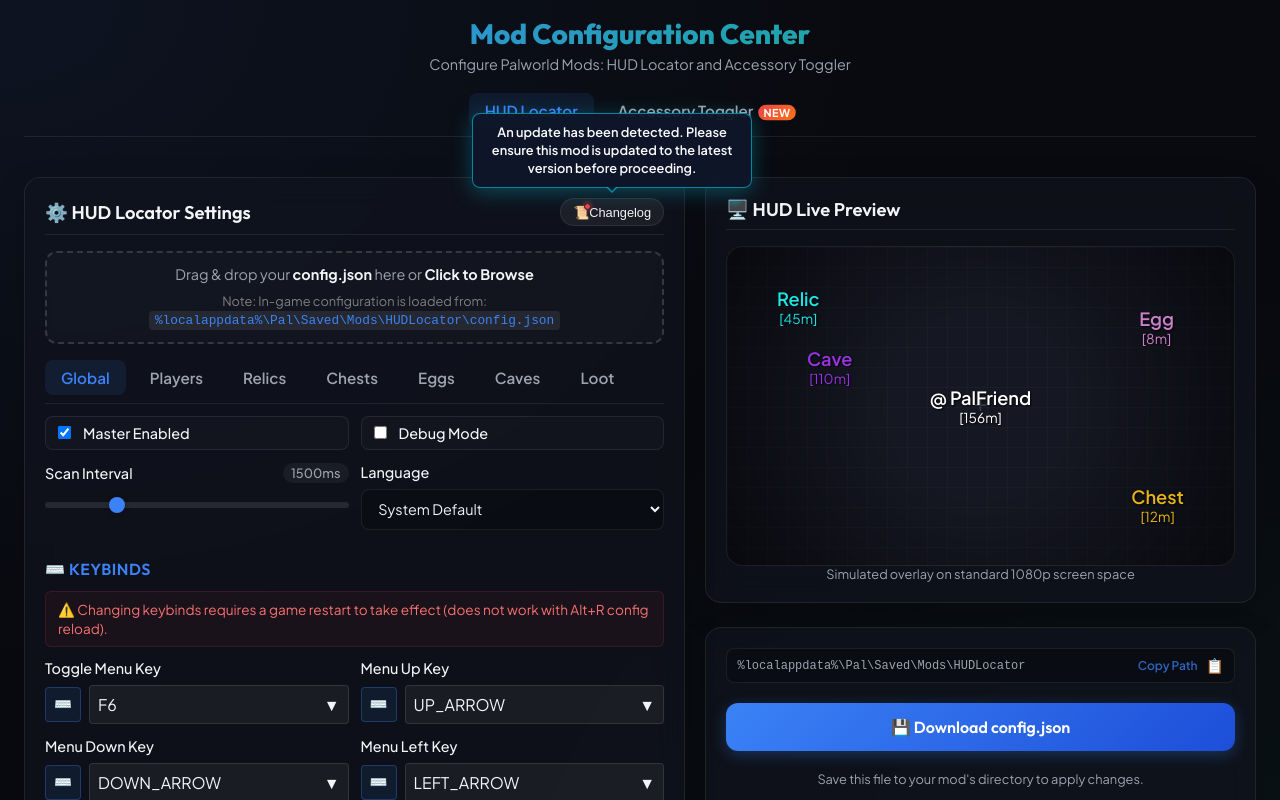
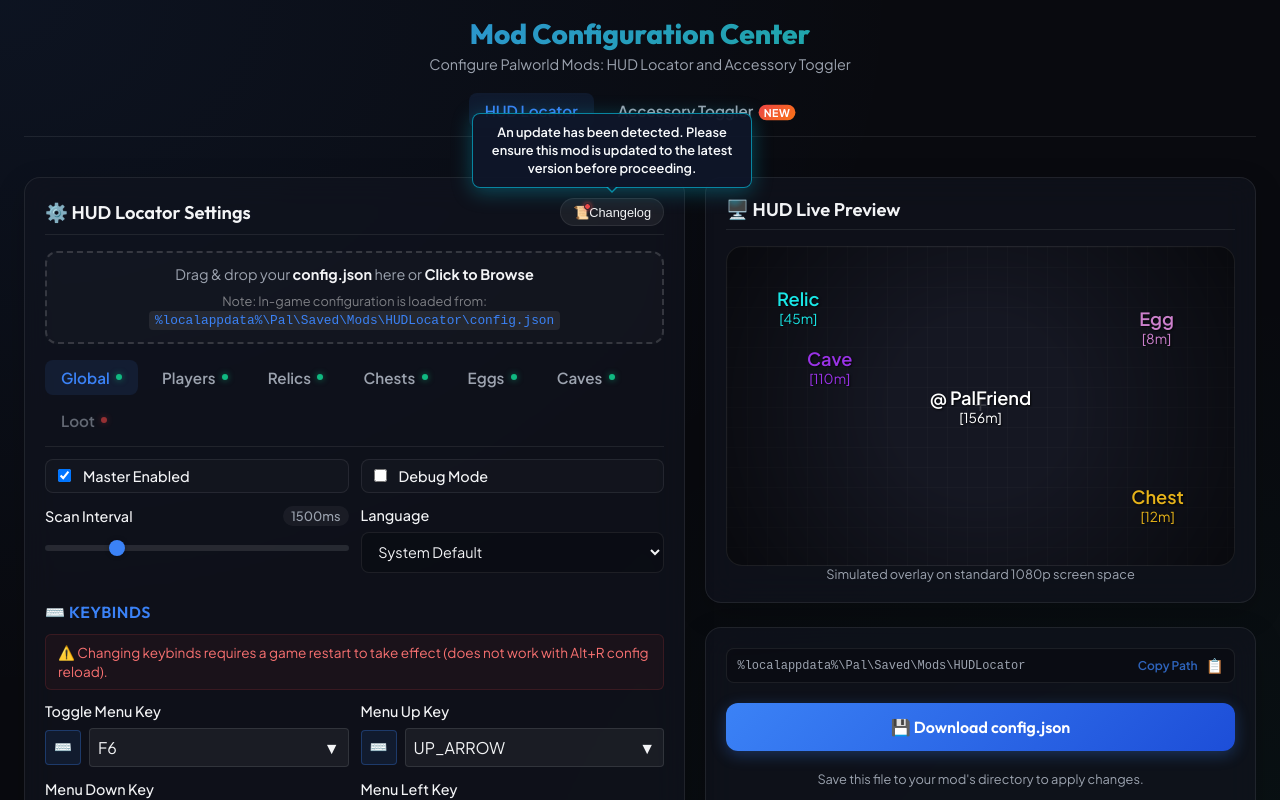
Before and after one commit to Srlimao/will-palmods-configurator, a React (Vite) app: page / in a window 1280 px wide. Shown: the top 800 px of the page. Built offline with nearby package versions, Linux system fonts and the light colour scheme.

Commit message:
Add visual status indicators (dots and opacity dims) to trackers and a master disabled warning banner to HUD preview

```diff
--- a/src/features/hud-locator/HUDLocatorConfig.jsx
+++ b/src/features/hud-locator/HUDLocatorConfig.jsx
@@ -325,15 +325,25 @@
         </div>
 
         <div className={styles.tabs}>
-          {['Global', 'Players', 'Relics', 'Chests', 'Eggs', 'Caves', 'Loot'].map(tab => (
+          {['Global', 'Players', 'Relics', 'Chests', 'Eggs', 'Caves', 'Loot'].map(tab => {
+            const isEnabled = tab === 'Global'
+              ? config.Global.Enabled
+              : tab === 'Eggs'
+                ? config.Eggs.Filter !== 'None'
+                : (config[tab]?.Enabled ?? false);
+            return (
               <button
                 key={tab}
-              className={`${styles.tabBtn} ${activeTab === tab ? styles.active : ''}`}
+                className={`${styles.tabBtn} ${activeTab === tab ? styles.active : ''} ${!isEnabled ? styles.disabledTab : ''}`}
                 onClick={() => setActiveTab(tab)}
               >
+                <span className={styles.tabContent}>
                   {tab}
+                  <span className={`${styles.statusDot} ${isEnabled ? styles.statusEnabled : styles.statusDisabled}`} />
+                </span>
               </button>
-          ))}
+            );
+          })}
         </div>
 
         {activeTab === 'Global' ? (
--- a/src/features/hud-locator/components/HUDPreview.jsx
+++ b/src/features/hud-locator/components/HUDPreview.jsx
@@ -20,6 +20,11 @@
       <div className={styles.panel}>
         <div className={styles.panelTitle}>🖥️ HUD Live Preview</div>
         <div className={styles.hudPreview}>
+          {!config.Global.Enabled && (
+            <div className={styles.disabledPreviewBanner}>
+              ⚠️ HUD Locator is Master Disabled
+            </div>
+          )}
           {config.Global.Enabled && config.Players.Enabled && (
             <div className={styles.hudLabel}>
               <div
--- a/src/features/hud-locator/styles/hud.module.css
+++ b/src/features/hud-locator/styles/hud.module.css
@@ -169,6 +169,34 @@
 .tabBtn.active {
   background: rgba(59, 130, 246, 0.1);
   color: var(--accent-primary);
+}
+
+.tabBtn.disabledTab {
+  opacity: 0.6;
+}
+
+.tabContent {
+  display: inline-flex;
+  align-items: center;
+  gap: 0.4rem;
+}
+
+.statusDot {
+  width: 6px;
+  height: 6px;
+  border-radius: 50%;
+  display: inline-block;
+  transition: all 0.3s ease;
+}
+
+.statusEnabled {
+  background-color: #10b981;
+  box-shadow: 0 0 6px rgba(16, 185, 129, 0.6);
+}
+
+.statusDisabled {
+  background-color: #ef4444;
+  box-shadow: 0 0 6px rgba(239, 68, 68, 0.5);
 }
 
 .previewContainer {
@@ -614,3 +642,20 @@
     transform: translate(50%, 0);
   }
 }
+
+.disabledPreviewBanner {
+  background: rgba(239, 68, 68, 0.12);
+  border: 1.5px dashed rgba(239, 68, 68, 0.4);
+  color: #fca5a5;
+  padding: 0.85rem 1.75rem;
+  border-radius: 12px;
+  font-family: var(--font-jakarta);
+  font-weight: 600;
+  font-size: 0.95rem;
+  text-align: center;
+  backdrop-filter: blur(8px);
+  -webkit-backdrop-filter: blur(8px);
+  box-shadow: 0 4px 15px rgba(0, 0, 0, 0.25);
+  animation: tooltipFadeIn 0.3s ease-out;
+  z-index: 10;
+}
```
Lines whose indentation alone changed are shown as unchanged.
